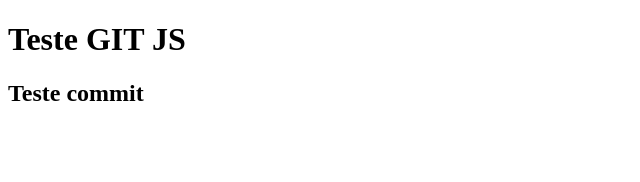
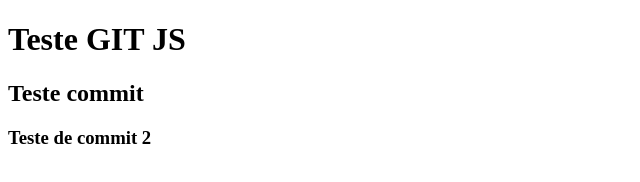
Before and after one commit to belacruz/testeGit, a plain HTML site: page index.html in a window 1280 px wide. Shown: the whole page, without its empty margins (0-640 px from the left). Drawn offline with Linux system fonts and the light colour scheme.

Commit message:
Teste de commit 2

```diff
--- a/index.html
+++ b/index.html
@@ -11,6 +11,7 @@
 <body>
   <h1>Teste GIT JS</h1>
   <h2>Teste commit</h2>
+  <h3>Teste de commit 2</h3>
   <script type="module" src="./js/script.js"></script>
 </body>
 
```
